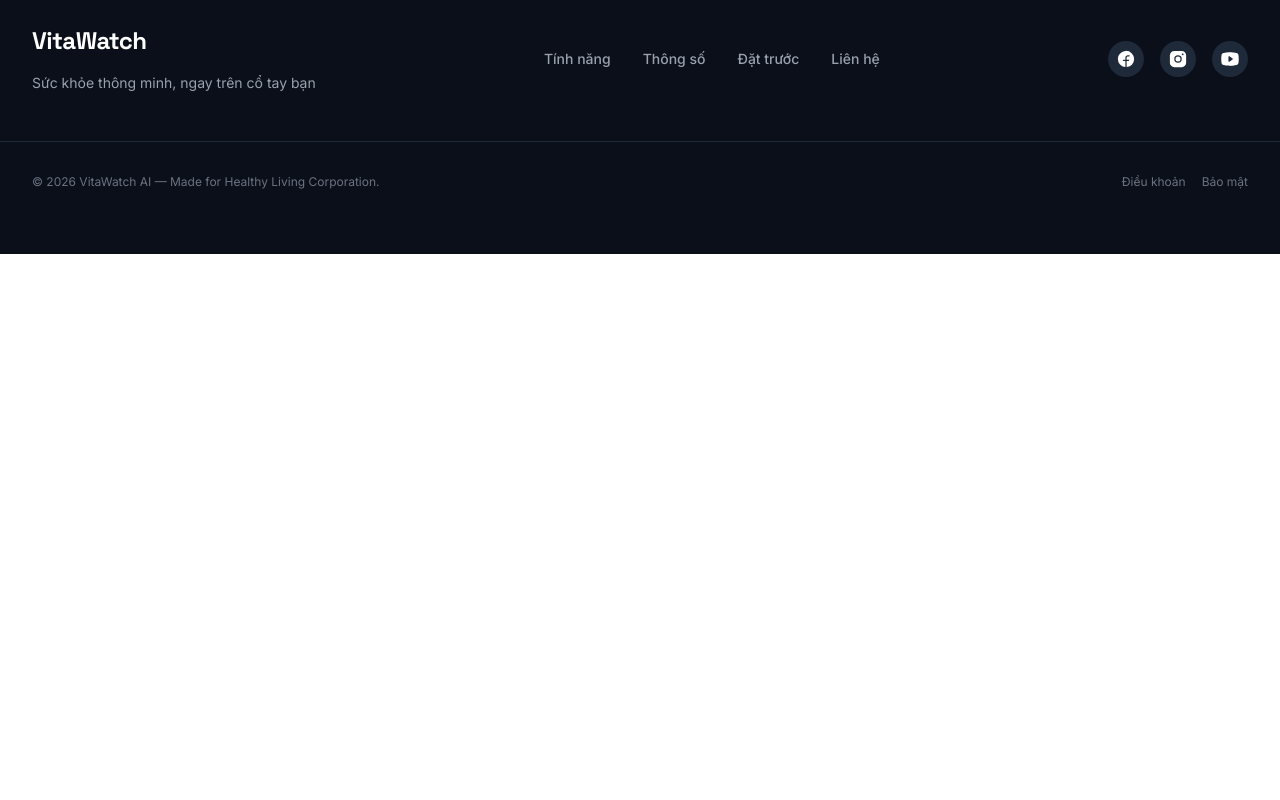
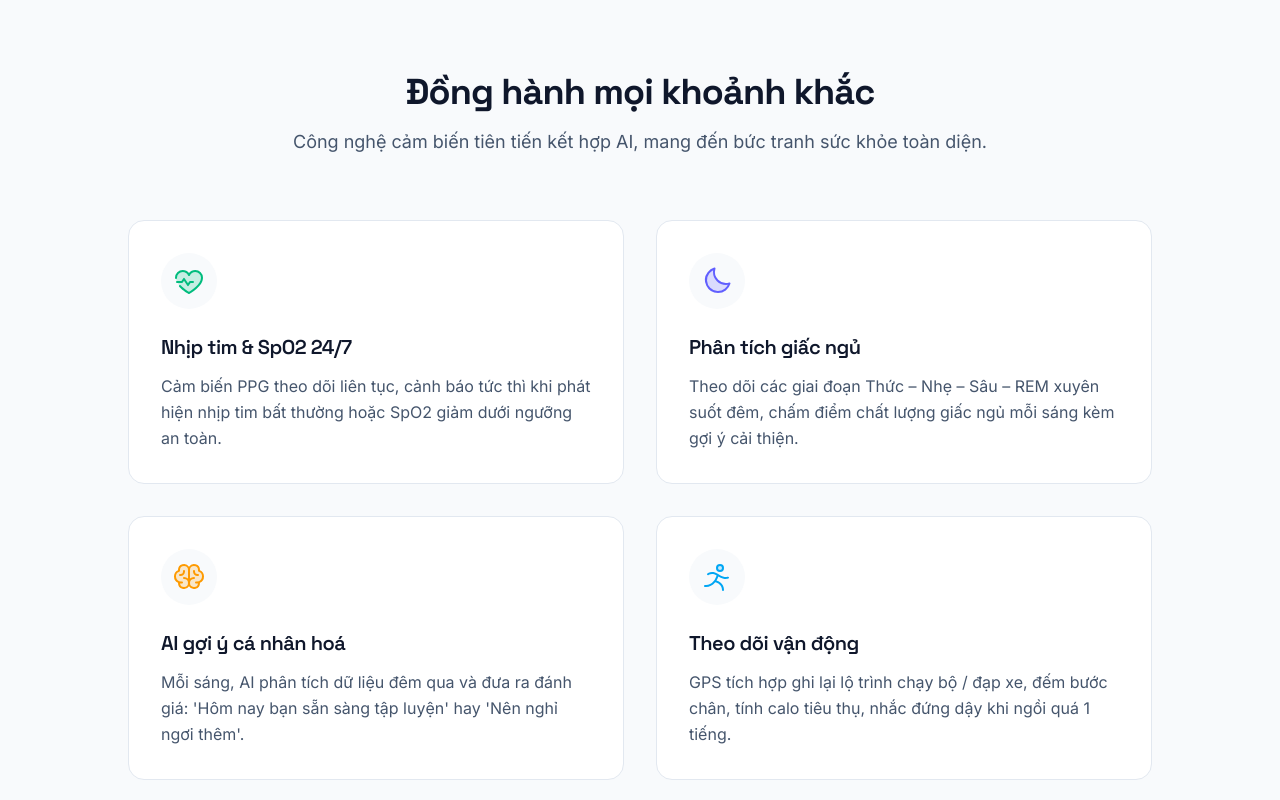
Before and after one commit to giahuydev/smart-health-watch, a Next.js app: page / in a window 1280 px wide. Shown: the part 840-1640 px from the top of the page. Before the commit the page ends 1094 px from the top, so only its background shows below. Built offline with nearby package versions, Linux system fonts and the light colour scheme.

Commit message:
feat: add FeatureSection with scroll reveal animation

```diff
--- a/app/page.tsx
+++ b/app/page.tsx
@@ -1,6 +1,7 @@
 import { Header } from "@/components/layout/Header";
 import { Footer } from "@/components/layout/Footer";
 import { HeroSection } from "@/components/sections/HeroSection";
+import { FeatureSection } from "@/components/sections/FeatureSection";
 
 export default function Home() {
   return (
@@ -8,6 +9,7 @@ export default function Home() {
       <Header />
       <main className="flex-1">
         <HeroSection />
+        <FeatureSection />
       </main>
       <Footer />
     </>
--- /dev/null
+++ b/components/sections/FeatureSection.tsx
@@ -0,0 +1,99 @@
+"use client";
+
+import { motion } from "motion/react";
+import { Heartbeat, Moon, Brain, PersonSimpleRun } from "@phosphor-icons/react/dist/ssr";
+
+const features = [
+  {
+    icon: <Heartbeat size={32} weight="duotone" className="text-emerald-500" />,
+    title: "Nhịp tim & SpO2 24/7",
+    description: "Cảm biến PPG theo dõi liên tục, cảnh báo tức thì khi phát hiện nhịp tim bất thường hoặc SpO2 giảm dưới ngưỡng an toàn.",
+  },
+  {
+    icon: <Moon size={32} weight="duotone" className="text-indigo-500" />,
+    title: "Phân tích giấc ngủ",
+    description: "Theo dõi các giai đoạn Thức – Nhẹ – Sâu – REM xuyên suốt đêm, chấm điểm chất lượng giấc ngủ mỗi sáng kèm gợi ý cải thiện.",
+  },
+  {
+    icon: <Brain size={32} weight="duotone" className="text-amber-500" />,
+    title: "AI gợi ý cá nhân hoá",
+    description: "Mỗi sáng, AI phân tích dữ liệu đêm qua và đưa ra đánh giá: 'Hôm nay bạn sẵn sàng tập luyện' hay 'Nên nghỉ ngơi thêm'.",
+  },
+  {
+    icon: <PersonSimpleRun size={32} weight="duotone" className="text-sky-500" />,
+    title: "Theo dõi vận động",
+    description: "GPS tích hợp ghi lại lộ trình chạy bộ / đạp xe, đếm bước chân, tính calo tiêu thụ, nhắc đứng dậy khi ngồi quá 1 tiếng.",
+  },
+];
+
+const containerVariants = {
+  hidden: { opacity: 0 },
+  visible: {
+    opacity: 1,
+    transition: {
+      staggerChildren: 0.1,
+    },
+  },
+};
+
+const itemVariants = {
+  hidden: { opacity: 0, y: 30 },
+  visible: { opacity: 1, y: 0, transition: { duration: 0.5, ease: "easeOut" } },
+};
+
+export function FeatureSection() {
+  return (
+    <section id="features" className="py-20 lg:py-28 bg-snow dark:bg-gray-900 text-slate-900 dark:text-gray-100">
+      <div className="max-w-7xl mx-auto px-4 sm:px-6 lg:px-8">
+
+        <div className="text-center max-w-3xl mx-auto mb-16">
+          <motion.h2
+            initial={{ opacity: 0, y: 20 }}
+            whileInView={{ opacity: 1, y: 0 }}
+            viewport={{ once: true, margin: "-100px" }}
+            transition={{ duration: 0.5 }}
+            className="text-3xl md:text-4xl font-heading font-bold tracking-tight mb-4"
+          >
+            Đồng hành mọi khoảnh khắc
+          </motion.h2>
+          <motion.p
+            initial={{ opacity: 0, y: 20 }}
+            whileInView={{ opacity: 1, y: 0 }}
+            viewport={{ once: true, margin: "-100px" }}
+            transition={{ duration: 0.5, delay: 0.1 }}
+            className="text-lg text-slate-600 dark:text-gray-400"
+          >
+            Công nghệ cảm biến tiên tiến kết hợp AI, mang đến bức tranh sức khỏe toàn diện.
+          </motion.p>
+        </div>
+
+        <motion.div
+          variants={containerVariants}
+          initial="hidden"
+          whileInView="visible"
+          viewport={{ once: true, margin: "-100px" }}
+          className="grid grid-cols-1 sm:grid-cols-2 gap-6 lg:gap-8 max-w-5xl mx-auto"
+        >
+          {features.map((feature, idx) => (
+            <motion.div
+              key={idx}
+              variants={itemVariants}
+              className="bg-white dark:bg-gray-800 p-8 rounded-2xl border border-slate-200 dark:border-gray-700 hover:shadow-lg dark:hover:bg-gray-800/80 transition-all duration-300 flex flex-col items-start text-left"
+            >
+              <div className="w-14 h-14 rounded-full bg-slate-50 dark:bg-gray-900 flex items-center justify-center mb-6">
+                {feature.icon}
+              </div>
+              <h3 className="text-xl font-heading font-semibold mb-3">
+                {feature.title}
+              </h3>
+              <p className="text-slate-600 dark:text-gray-400 leading-relaxed">
+                {feature.description}
+              </p>
+            </motion.div>
+          ))}
+        </motion.div>
+
+      </div>
+    </section>
+  );
+}
```
